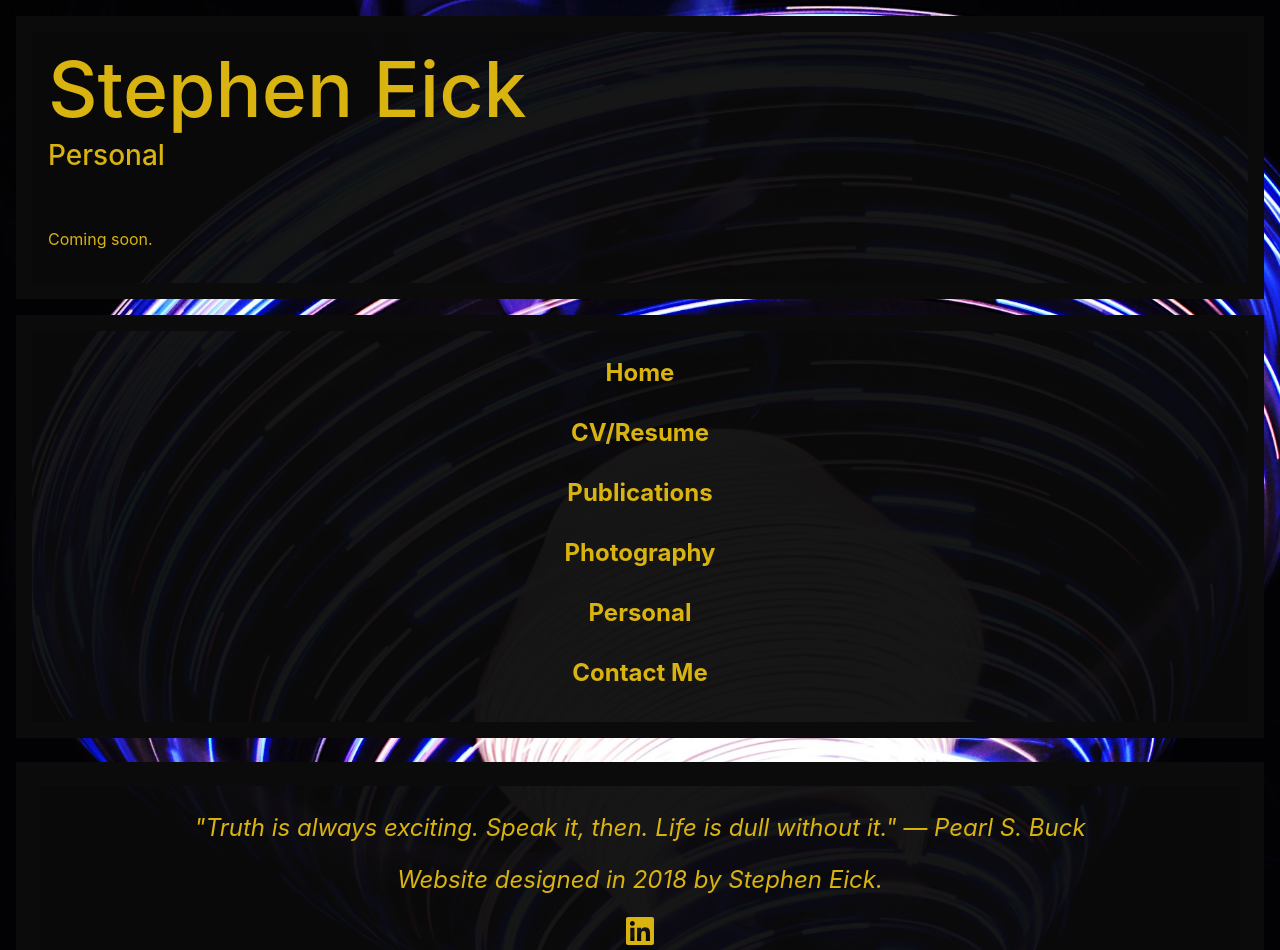
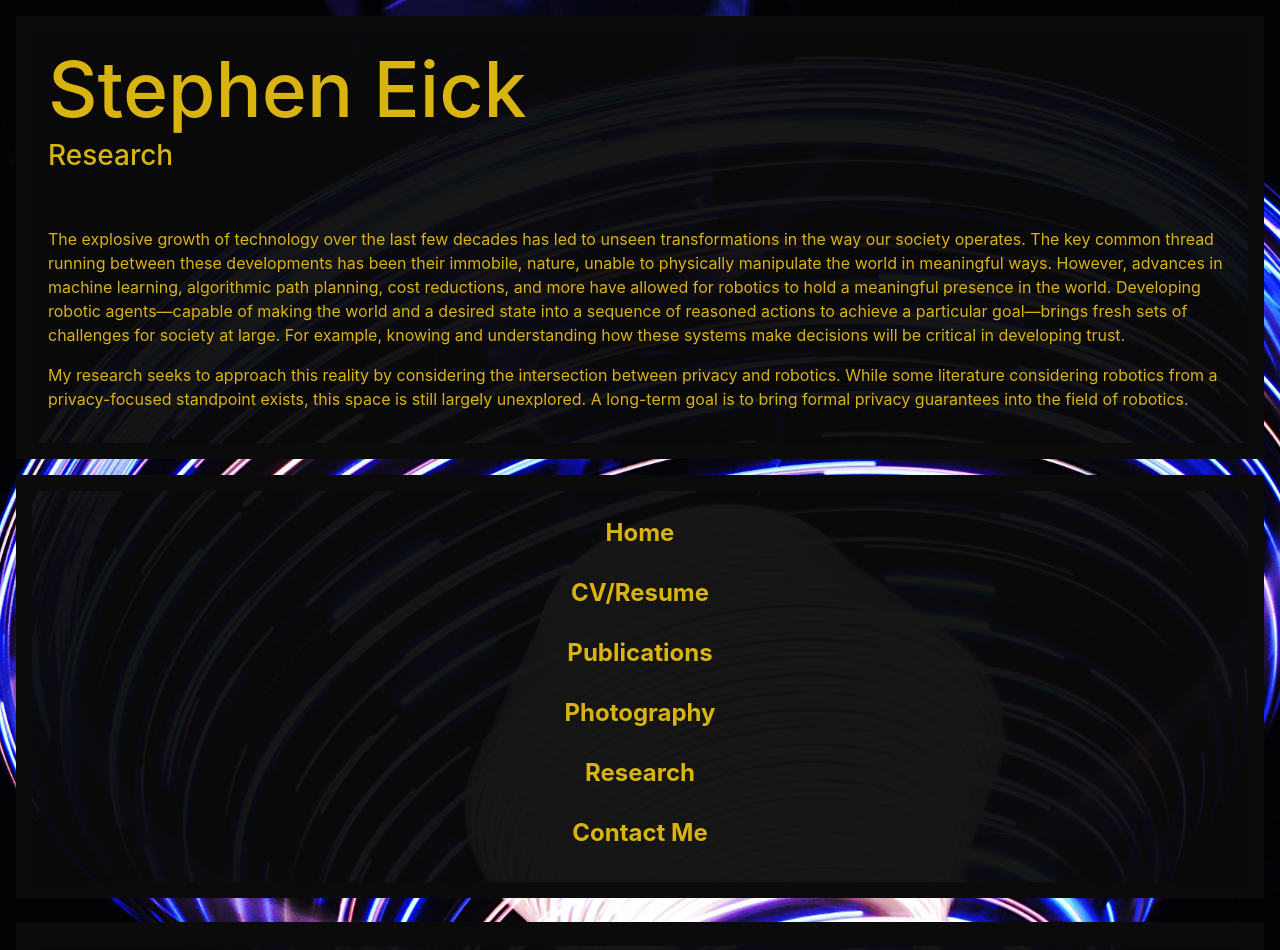
Before and after one commit to theredcomputer/theredcomputer.github.io, a plain HTML site: page research.html in a window 1280 px wide. Shown: the top 950 px of the page. Drawn offline with nearby package versions, Linux system fonts and the light colour scheme.

Commit message:
Added research statement

```diff
--- a/menu.js
+++ b/menu.js
@@ -1,4 +1,4 @@
-var element = '<ul class="list-unstyled nav-ul"><li class="nav-li"><a href="index.html">Home</a></li><li class="nav-li"><a href="cv.pdf">CV/Resume</a></li><li class="nav-li"><a href="publications.html">Publications</a></li><li class="nav-li"><a href="photography.html">Photography</a></li><li class="nav-li"><a href="personal.html">Personal</a></li><li class="nav-li"><a href="contact.html">Contact Me</a></li></ul>';
+var element = '<ul class="list-unstyled nav-ul"><li class="nav-li"><a href="index.html">Home</a></li><li class="nav-li"><a href="cv.pdf">CV/Resume</a></li><li class="nav-li"><a href="publications.html">Publications</a></li><li class="nav-li"><a href="photography.html">Photography</a></li><li class="nav-li"><a href="research.html">Research</a></li><li class="nav-li"><a href="contact.html">Contact Me</a></li></ul>';
 
 var footer_text = '<p><i>"Truth is always exciting. Speak it, then. Life is dull without it." &mdash; Pearl S. Buck</i></p><p>Website designed in 2018 by Stephen Eick.</p><p><a target="_blank" href="https://linkedin.com/in/stepheneick"><i class="fab fa-linkedin fa-lg"></i></a> </p>';
 
--- a/personal.html
+++ b/research.html
@@ -10,16 +10,18 @@
         <link rel="stylesheet" href="reset.css">
         <link rel="stylesheet" href="main.css">
         <script type="text/javascript" src="menu.js"></script>
-        <title>Personal</title>
+        <title>Research</title>
     </head>
     <body>
         <div class="wrapper">
             <article class="main flex-bg">
                 <h1><a href="index.html">Stephen Eick</a></h1>
-                <h3>Personal</h3>
+                <h3>Research</h3>
                 <br/><br/>
 
-                <p>Coming soon.</p>
+                <p>The explosive growth of technology over the last few decades has led to unseen transformations in the way our society operates. The key common thread running between these developments has been their immobile, nature, unable to physically manipulate the world in meaningful ways. However, advances in machine learning, algorithmic path planning, cost reductions, and more have allowed for robotics to hold a meaningful presence in the world. Developing robotic agents&mdash;capable of making the world and a desired state into a sequence of reasoned actions to achieve a particular goal&mdash;brings fresh sets of challenges for society at large. For example, knowing and understanding how these systems make decisions will be critical in developing trust. </p>
+
+                <p>My research seeks to approach this reality by considering the intersection between privacy and robotics. While some literature considering robotics from a privacy-focused standpoint exists, this space is still largely unexplored. A long-term goal is to bring formal privacy guarantees into the field of robotics. </p>
             </article>
             <aside id="menu" class="aside nav-right flex-bg"></aside>
             <footer id="footer" class="footer flex-bg"></footer>
```
Also changed, not shown: contact.html (+2 -0 lines).
